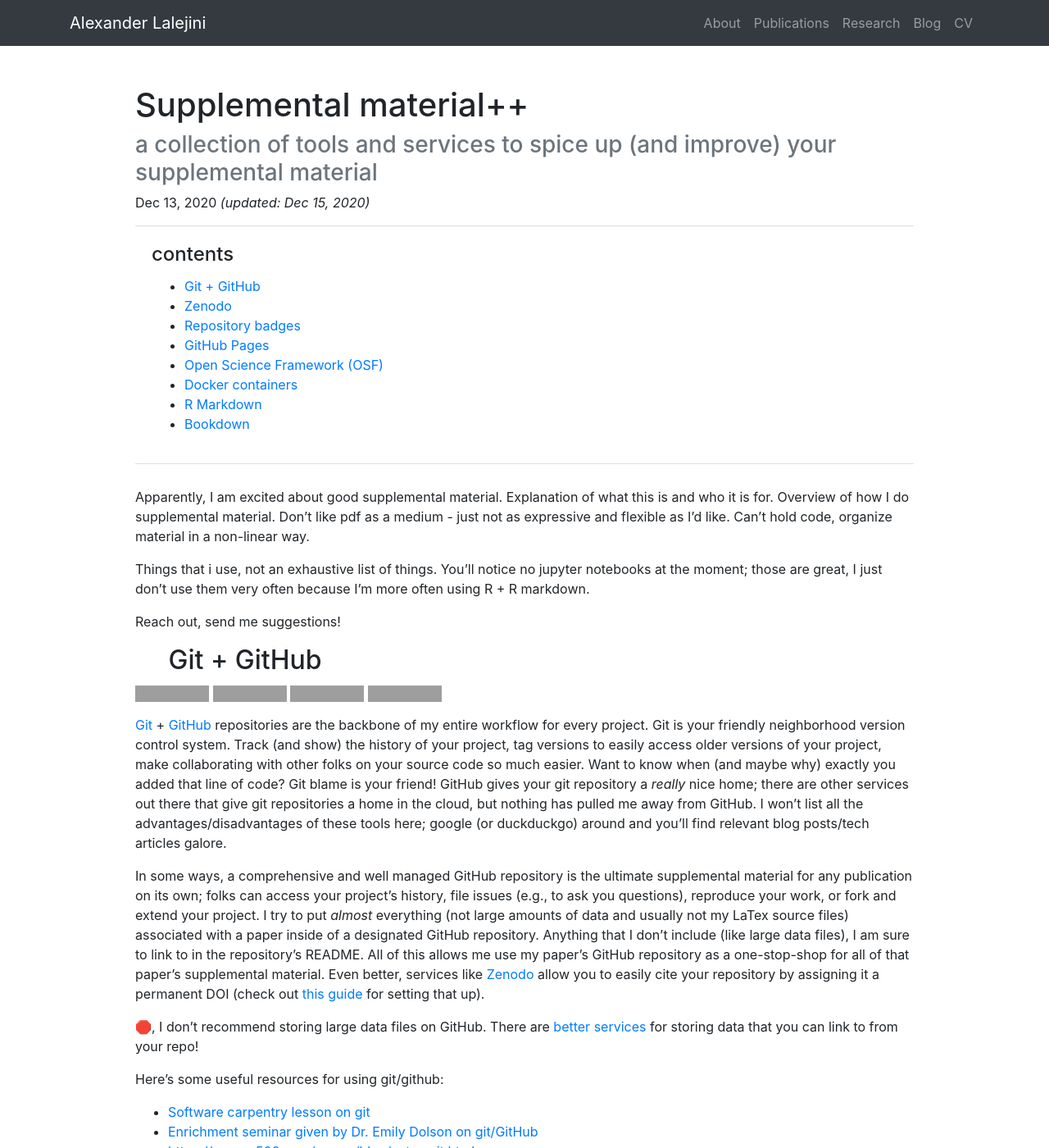
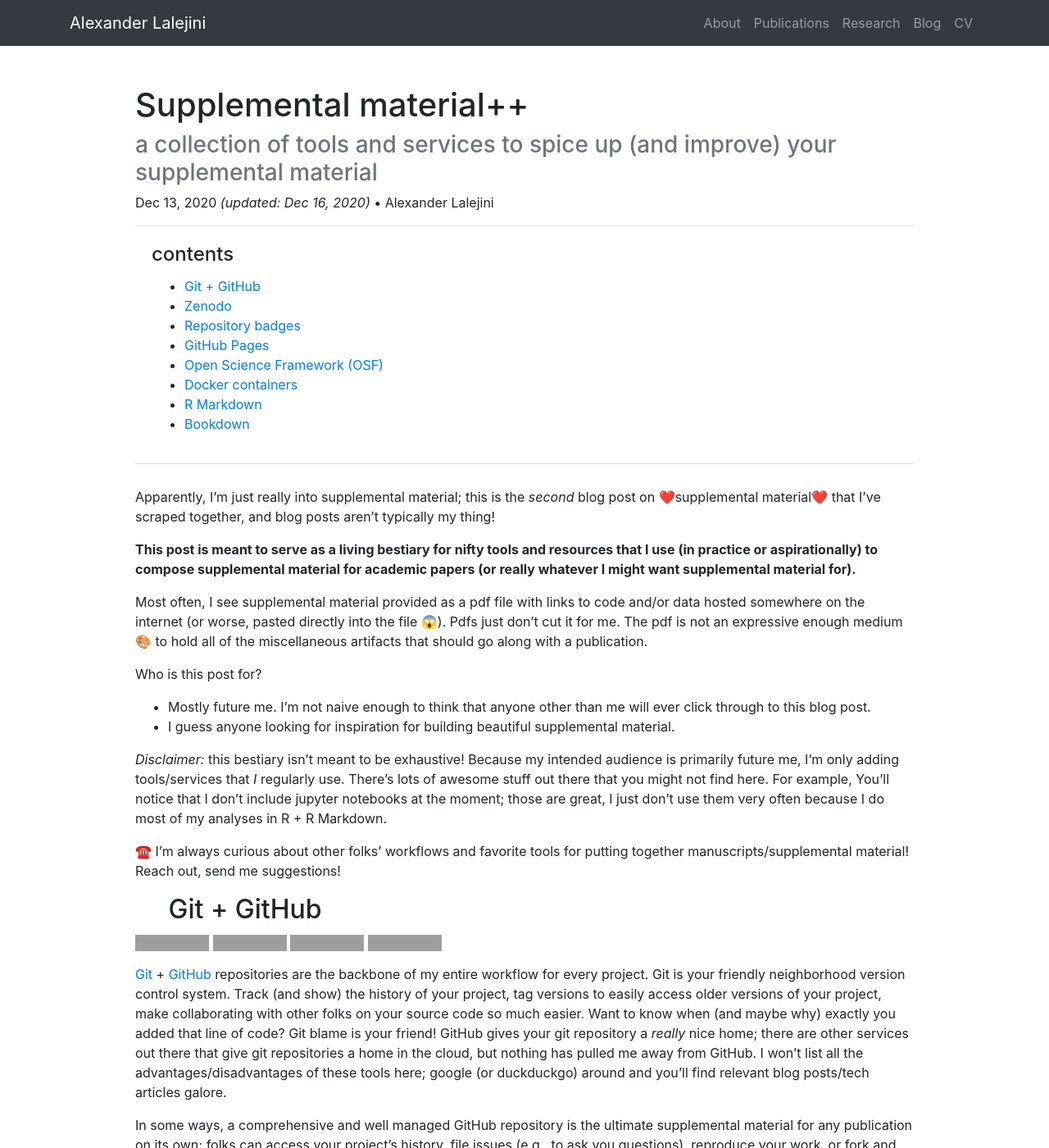
Before and after one commit to amlalejini/amlalejini.github.io, a Jekyll site: the page built from _posts/2020-12-13-supplemental++.md, in a window 1280 px wide and 1400 px high. Shown: the whole window at 82% size. Built offline with Jekyll 4.4.1, drawn with Linux system fonts in a browser that asks for light colours; nearby versions of some CDN libraries; grey boxes are pictures that could not be loaded.

Commit message:
add 2020-12-13 post intro

```diff
--- a/_posts/2020-12-13-supplemental++.md
+++ b/_posts/2020-12-13-supplemental++.md
@@ -3,17 +3,24 @@
 title: "Supplemental material++"
 subtitle: "a collection of tools and services to spice up (and improve) your supplemental material"
 date: 2020-12-13
-last-updated: 2020-12-15
+last-updated: 2020-12-16
+author: Alexander Lalejini
 ---
 
-Apparently, I am excited about good supplemental material.
-Explanation of what this is and who it is for.
-Overview of how I do supplemental material. Don't like pdf as a medium - just not as expressive and flexible as I'd like. Can't hold code, organize material in a non-linear way.
+Apparently, I'm just really into supplemental material; this is the _second_ blog post on ❤️supplemental material❤️ that I've scraped together, and blog posts aren't typically my thing!
 
-Things that i use, not an exhaustive list of things.
-You'll notice no jupyter notebooks at the moment; those are great, I just don't use them very often because I'm more often using R + R markdown.
+**This post is meant to serve as a living bestiary for nifty tools and resources that I use (in practice or aspirationally) to compose supplemental material for academic papers (or really whatever I might want supplemental material for).**
 
-Reach out, send me suggestions!
+Most often, I see supplemental material provided as a pdf file with links to code and/or data hosted somewhere on the internet (or worse, pasted directly into the file 😱). Pdfs just don't cut it for me. The pdf is not an expressive enough medium 🎨 to hold all of the miscellaneous artifacts that should go along with a publication.
+
+Who is this post for?
+
+- Mostly future me. I'm not naive enough to think that anyone other than me will ever click through to this blog post.
+- I guess anyone looking for inspiration for building beautiful supplemental material.
+
+_Disclaimer:_ this bestiary isn't meant to be exhaustive! Because my intended audience is primarily future me, I'm only adding tools/services that _I_ regularly use. There's lots of awesome stuff out there that you might not find here. For example, You'll notice that I don't include jupyter notebooks at the moment; those are great, I just don't use them very often because I do most of my analyses in R + R Markdown.
+
+☎️ I'm always curious about other folks' workflows and favorite tools for putting together manuscripts/supplemental material! Reach out, send me suggestions!
 
 ## Git + GitHub
 ![backbone](https://img.shields.io/badge/-backbone-ff69b4
```
